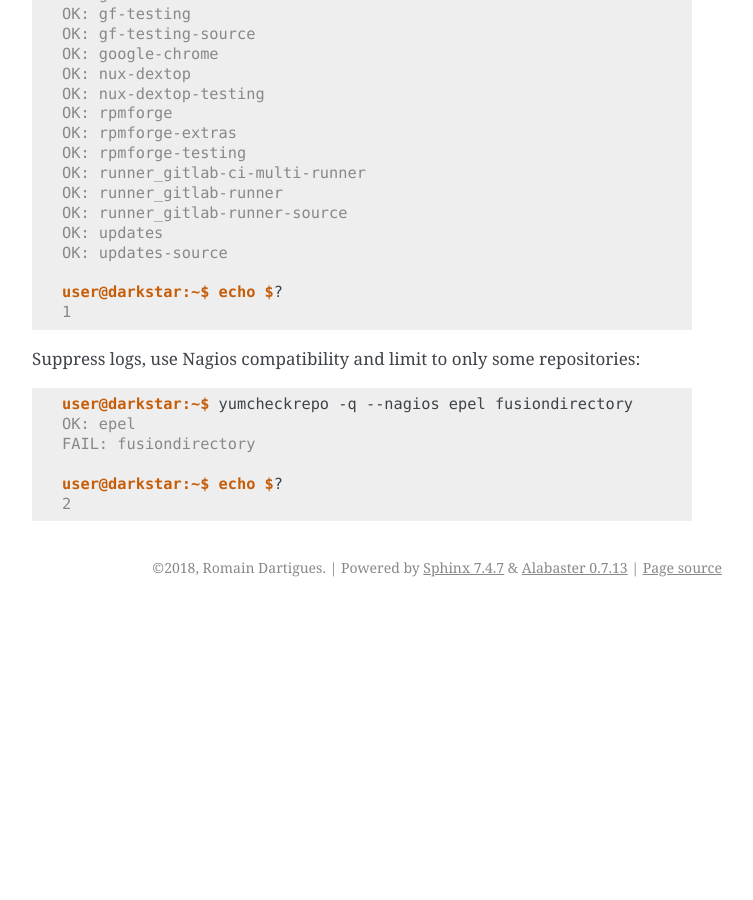
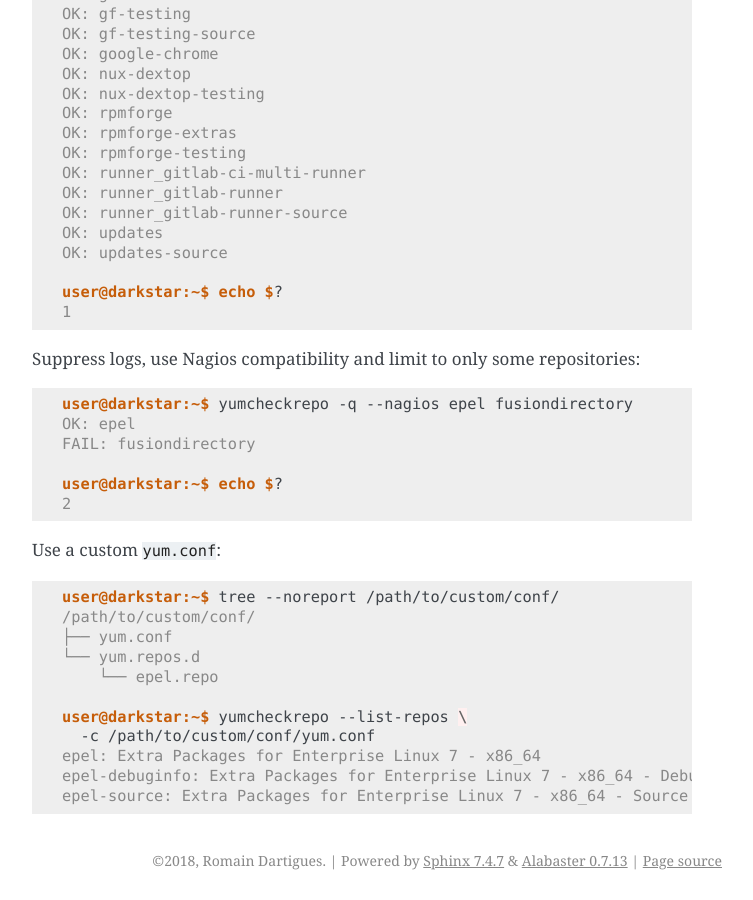
Before and after one commit to romain-dartigues/python-yumcheckrepo, a Sphinx documentation site: the page built from docs/usage.rst, in a window 1280 px wide and 900 px high, scrolled down 1749 px. Shown: the whole window, without its empty margins (388-1141 px from the left). Built offline with Sphinx 7.4.7, drawn with Linux system fonts in a browser that asks for light colours; before the commit the page ends 2356 px from its top, so only the background shows below that.

```diff
--- a/docs/usage.rst
+++ b/docs/usage.rst
@@ -110,3 +110,19 @@ Suppress logs, use Nagios compatibility and limit to only some repositories:
 
    user@darkstar:~$ echo $?
    2
+
+Use a custom ``yum.conf``:
+
+.. code-block:: console
+
+   user@darkstar:~$ tree --noreport /path/to/custom/conf/
+   /path/to/custom/conf/
+   ├── yum.conf
+   └── yum.repos.d
+       └── epel.repo
+
+   user@darkstar:~$ yumcheckrepo --list-repos \
+     -c /path/to/custom/conf/yum.conf
+   epel: Extra Packages for Enterprise Linux 7 - x86_64
+   epel-debuginfo: Extra Packages for Enterprise Linux 7 - x86_64 - Debug
+   epel-source: Extra Packages for Enterprise Linux 7 - x86_64 - Source
```
Also changed, not shown: README.rst (+23 -1 lines).
